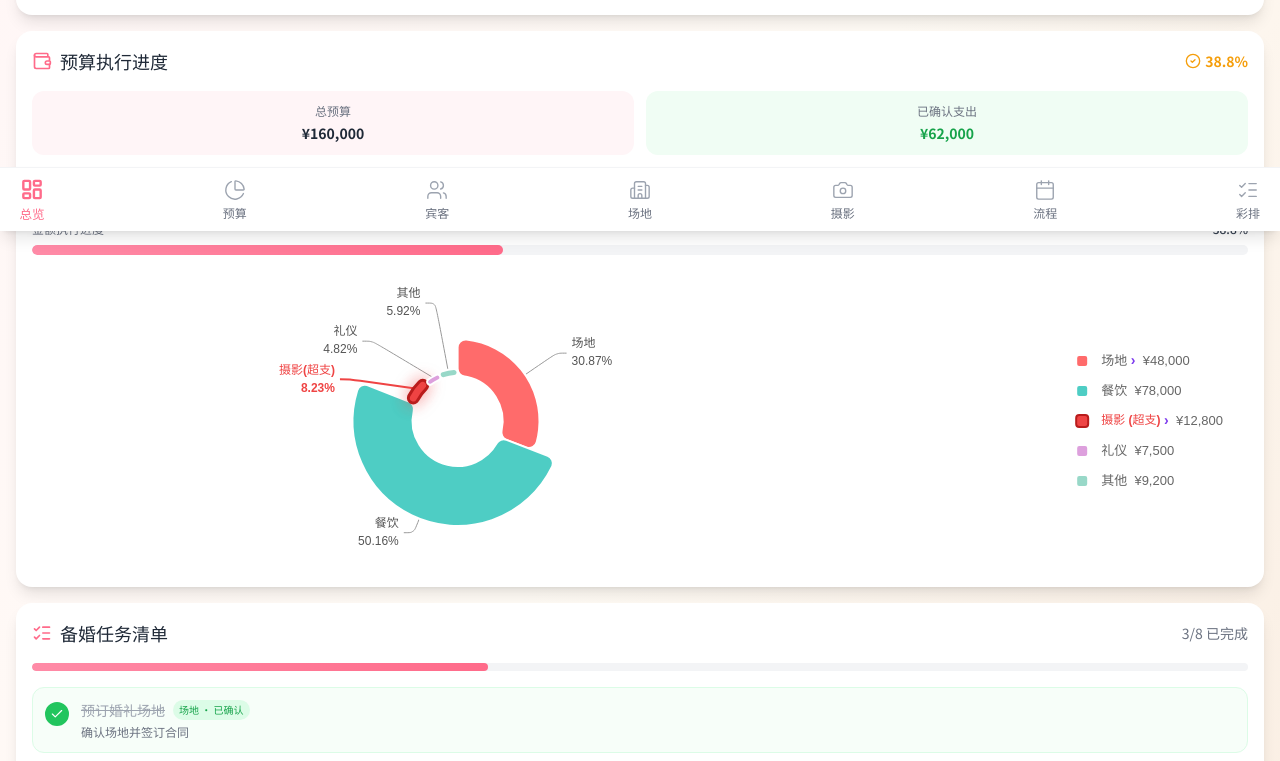
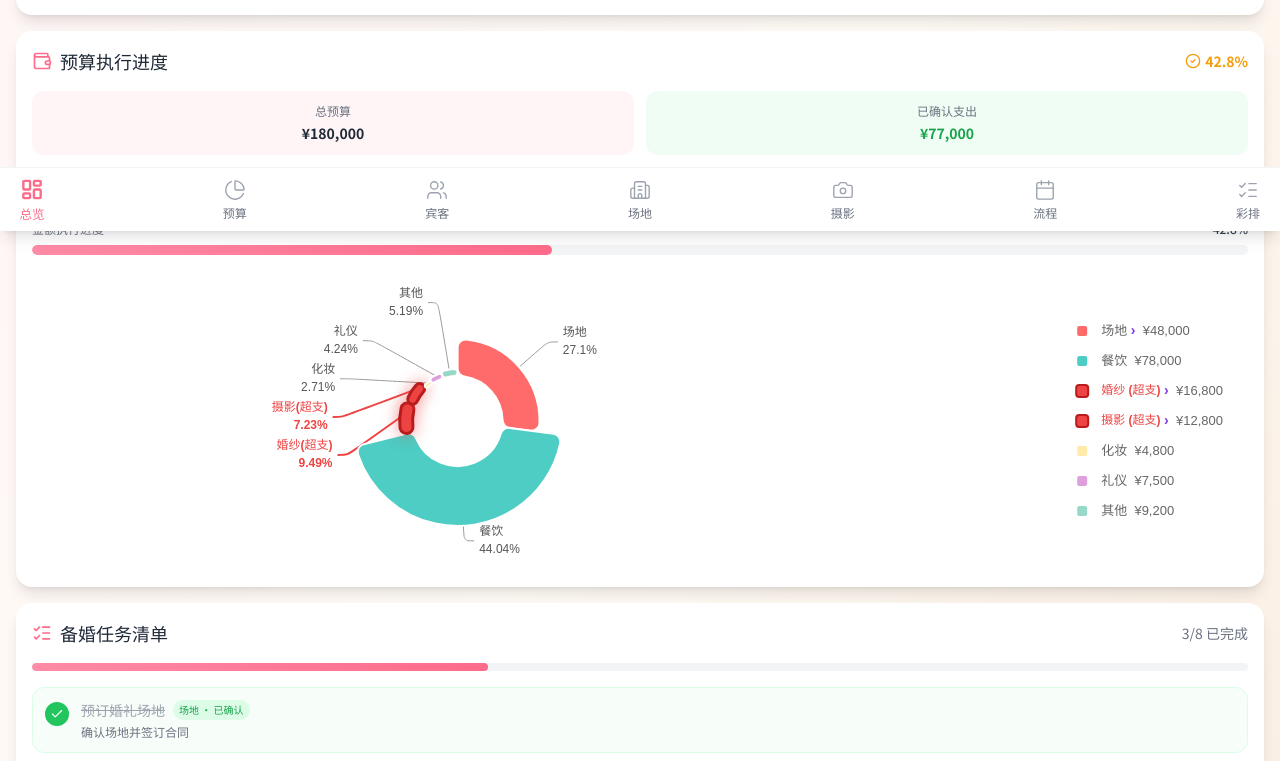
Before and after one commit to nineteen1026-pixel/lyt-9, a Vue app: page /overview in a window 1280 px wide. Shown: the part 569-1330 px from the top of the page. Built offline with nearby package versions, Linux system fonts and the light colour scheme.

Commit message:
.3981746827702544:87a0642557e0bd15e381c5ccd685c41b_6a35006900646dedd7aaa428.6a35072300646dedd7aaa73d.6a350722d60fc0ed6667a695:Trae CN.T(2026/6/19 17:08:51)

```diff
--- a/src/App.vue
+++ b/src/App.vue
@@ -6,17 +6,67 @@
       </transition>
     </router-view>
     <TabBar />
+    <Toast
+      :visible="toastVisible"
+      :message="toastMessage"
+      :description="toastDescription"
+      :type="toastType"
+    />
   </div>
 </template>
 
 <script setup lang="ts">
-import { onMounted } from 'vue'
+import { onMounted, onBeforeUnmount, ref } from 'vue'
 import TabBar from '@/components/TabBar.vue'
+import Toast from '@/components/Toast.vue'
 import { useBudgetStore } from '@/stores/budget'
 
 const budgetStore = useBudgetStore()
 
+const toastVisible = ref(false)
+const toastMessage = ref('')
+const toastDescription = ref('')
+const toastType = ref<'success' | 'error' | 'warning' | 'info'>('warning')
+
+let toastTimer: ReturnType<typeof setTimeout> | null = null
+
+const showToast = (message: string, description?: string, type: 'success' | 'error' | 'warning' | 'info' = 'warning', duration = 3500) => {
+  if (toastTimer) {
+    clearTimeout(toastTimer)
+  }
+  toastMessage.value = message
+  toastDescription.value = description ?? ''
+  toastType.value = type
+  toastVisible.value = true
+  toastTimer = setTimeout(() => {
+    toastVisible.value = false
+  }, duration)
+}
+
+const handleAccessDenied = (event: Event) => {
+  const customEvent = event as CustomEvent
+  const { moduleName, requiredRole } = customEvent.detail || {}
+  showToast(
+    `无权访问「${moduleName || '该'}」模块`,
+    `请切换到${requiredRole || '对应'}视角后查看`,
+    'warning',
+    3500
+  )
+}
+
 onMounted(() => {
   budgetStore.syncContractedToBudget()
+  if (typeof window !== 'undefined') {
+    window.addEventListener('route-access-denied', handleAccessDenied)
+  }
+})
+
+onBeforeUnmount(() => {
+  if (typeof window !== 'undefined') {
+    window.removeEventListener('route-access-denied', handleAccessDenied)
+  }
+  if (toastTimer) {
+    clearTimeout(toastTimer)
+  }
 })
 </script>
--- a/src/data/permissions.ts
+++ b/src/data/permissions.ts
@@ -69,8 +69,12 @@ export const modulePermissions: ModulePermission[] = [
   }
 ]
 
+export function getModulePermission(moduleId: string): ModulePermission | undefined {
+  return modulePermissions.find(m => m.id === moduleId)
+}
+
 export function isModuleVisible(moduleId: string, role: WeddingRole): boolean {
-  const module = modulePermissions.find(m => m.id === moduleId)
+  const module = getModulePermission(moduleId)
   if (!module) return true
   if (module.visibility === 'both') return true
   return module.visibility === role
--- a/src/router/index.ts
+++ b/src/router/index.ts
@@ -7,6 +7,8 @@ import PhotographyView from '@/views/PhotographyView.vue'
 import DressView from '@/views/DressView.vue'
 import ScheduleView from '@/views/ScheduleView.vue'
 import RehearsalView from '@/views/RehearsalView.vue'
+import { isModuleVisible, getModulePermission } from '@/data/permissions'
+import { useRoleStore } from '@/stores/role'
 
 const routes = [
   {
@@ -16,42 +18,50 @@ const routes = [
   {
     path: '/overview',
     name: 'overview',
-    component: OverviewView
+    component: OverviewView,
+    meta: { moduleId: 'overview' }
   },
   {
     path: '/budget',
     name: 'budget',
-    component: BudgetView
+    component: BudgetView,
+    meta: { moduleId: 'budget' }
   },
   {
     path: '/guests',
     name: 'guests',
-    component: GuestsView
+    component: GuestsView,
+    meta: { moduleId: 'guests' }
   },
   {
     path: '/venues',
     name: 'venues',
-    component: VenuesView
+    component: VenuesView,
+    meta: { moduleId: 'venues' }
   },
   {
     path: '/photography',
     name: 'photography',
-    component: PhotographyView
+    component: PhotographyView,
+    meta: { moduleId: 'photography' }
   },
   {
     path: '/dress',
     name: 'dress',
-    component: DressView
+    component: DressView,
+    meta: { moduleId: 'dress' }
   },
   {
     path: '/schedule',
     name: 'schedule',
-    component: ScheduleView
+    component: ScheduleView,
+    meta: { moduleId: 'schedule' }
   },
   {
     path: '/rehearsal',
     name: 'rehearsal',
-    component: RehearsalView
+    component: RehearsalView,
+    meta: { moduleId: 'rehearsal' }
   }
 ]
 
@@ -60,4 +70,39 @@ const router = createRouter({
   routes
 })
 
+router.beforeEach((to, from, next) => {
+  const moduleId = to.meta.moduleId as string | undefined
+  if (!moduleId) {
+    next()
+    return
+  }
+
+  const roleStore = useRoleStore()
+  const currentRole = roleStore.currentRole
+
+  if (!isModuleVisible(moduleId, currentRole)) {
+    const modulePerm = getModulePermission(moduleId)
+    const moduleName = modulePerm?.name || '该模块'
+    const requiredRole = modulePerm?.visibility === 'groom' ? '新郎' : '新娘'
+
+    console.warn(`[路由守卫] ${currentRole === 'groom' ? '新郎' : '新娘'}视角无权访问「${moduleName}」模块，需要${requiredRole}视角，已拦截并重定向到总览页`)
+
+    if (typeof window !== 'undefined') {
+      try {
+        const event = new CustomEvent('route-access-denied', {
+          detail: { moduleName, requiredRole }
+        })
+        window.dispatchEvent(event)
+      } catch (e) {
+        console.warn('无法派发 access-denied 事件:', e)
+      }
+    }
+
+    next({ path: '/overview', replace: true })
+    return
+  }
+
+  next()
+})
+
 export default router
--- a/src/views/BudgetView.vue
+++ b/src/views/BudgetView.vue
@@ -23,9 +23,7 @@ const photographyStore = usePhotographyStore()
 const dressStore = useDressStore()
 const checklistStore = useChecklistStore()
 
-const visibleItems = computed(() =>
-  budgetStore.items.filter(item => isBudgetVisible(item.category, roleStore.currentRole))
-)
+const visibleItems = computed(() => budgetStore.items)
 
 const expandedCategory = ref<string | null>(null)
 
@@ -306,7 +304,7 @@ const getOwnerClass = (category: string) => {
         <div class="animate-slide-up" style="animation-delay: 0.7s">
           <div class="flex items-center justify-between mb-4">
             <h2 class="text-lg font-bold text-gray-800">支出明细</h2>
-            <span class="text-xs text-gray-400">显示 {{ visibleItems.length }} 项 {{ roleStore.roleLabel }}相关支出</span>
+            <span class="text-xs text-gray-400">共 {{ visibleItems.length }} 项 · 双方共享可见</span>
           </div>
           <div class="space-y-3">
             <div
--- a/src/views/GuestsView.vue
+++ b/src/views/GuestsView.vue
@@ -14,11 +14,11 @@ const roleStore = useRoleStore()
 const guestsStore = useGuestsStore()
 const searchQuery = ref('')
 const activeFilter = ref<GuestStatus | 'all'>('all')
-const activeGroup = ref<GuestGroup | 'all'>(roleStore.currentRole)
+const activeGroup = ref<GuestGroup | 'all'>('all')
 const viewMode = ref<'list' | 'table'>('list')
 
-watch(() => roleStore.currentRole, (newRole) => {
-  activeGroup.value = newRole
+watch(() => roleStore.currentRole, () => {
+  activeGroup.value = 'all'
 })
 
 const draggedGuestId = ref<string | null>(null)
--- a/src/views/OverviewView.vue
+++ b/src/views/OverviewView.vue
@@ -98,9 +98,7 @@ const formatDate = (date: Date) => {
 
 const expectedBudgetCategories = ['场地', '餐饮', '婚纱', '摄影', '化妆', '礼仪', '其他']
 
-const visibleBudgetCategories = computed(() =>
-  expectedBudgetCategories.filter(cat => isBudgetVisible(cat, roleStore.currentRole))
-)
+const visibleBudgetCategories = computed(() => expectedBudgetCategories)
 
 const budgetCompletionProgress = computed(() => {
   const plannedCount = visibleBudgetCategories.value.filter(cat =>
@@ -303,9 +301,7 @@ const overallProgress = computed(() => {
   return total / modulesProgress.value.length
 })
 
-const visibleBudgetItems = computed(() =>
-  budgetStore.items.filter(item => isBudgetVisible(item.category, roleStore.currentRole))
-)
+const visibleBudgetItems = computed(() => budgetStore.items)
 
 const totalBudget = computed(() =>
   visibleBudgetItems.value.reduce((sum, item) => sum + (item.budget ?? item.planned), 0)
```
